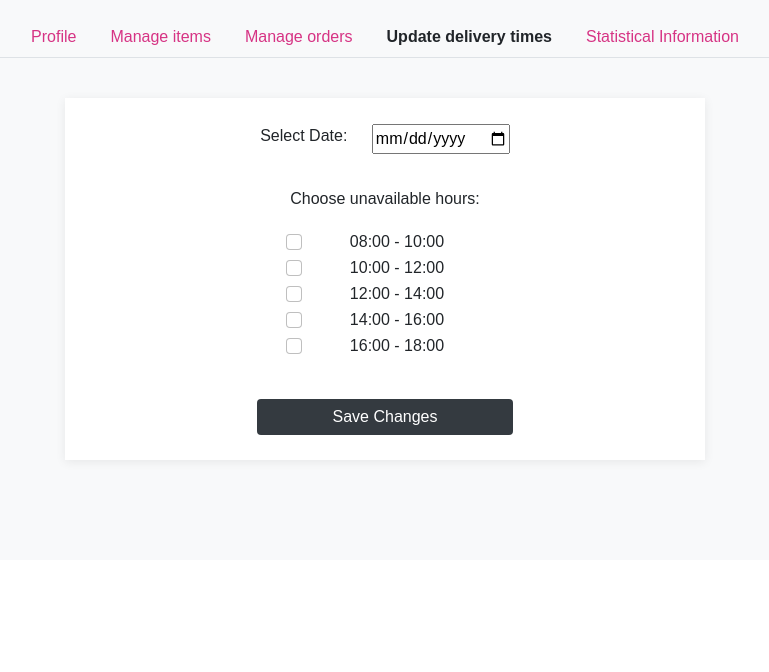
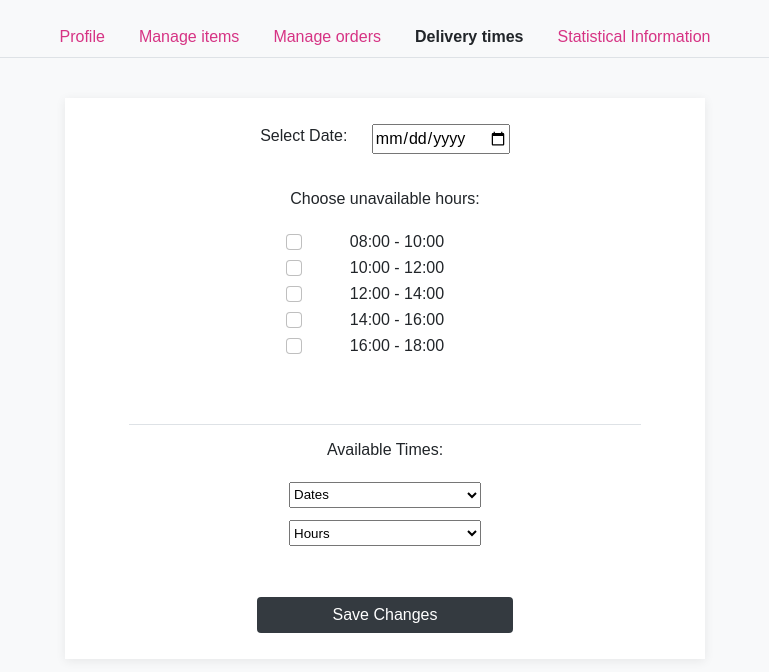
Before and after one commit to sharon-v/WebDevelopmentProject, a website with bundled scripts: page src/components/manager-delivery-times.html in a window 1280 px wide. Shown: the part 122-794 px from the top of the page, without its empty margins (255-1024 px from the left). Built offline with nearby package versions, Linux system fonts and the light colour scheme; no server answers.

Commit message:
display delivery times ui

```diff
--- a/src/components/manager-delivery-times.html
+++ b/src/components/manager-delivery-times.html
@@ -1,4 +1,5 @@
 <html>
+
 <head>
   <meta charset="utf-8" />
   <meta name="viewport" content="width=device-width, initial-scale=1.0, shrink-to-fit=no" />
@@ -14,58 +15,37 @@
       <div class="container" style="text-align: center">
         <div class="block-heading">
           <h1 style="font-size: calc(1.325rem + 0.9vw)">Manager Zone</h1>
-            <ul
-              class="nav nav-tabs d-lg-flex flex-row justify-content-lg-center align-items-lg-center"
-            >
+          <ul class="nav nav-tabs d-lg-flex flex-row justify-content-lg-center align-items-lg-center">
             <li class="nav-item">
               <a class="nav-link" href="profile.html" style="color: var(--bs-pink)">Profile</a>
             </li>
             <li class="nav-item">
-                <a class="nav-link" href="manager-manage-items.html" style="color: var(--bs-pink)"
-                  >Manage items</a
-                >
+              <a class="nav-link" href="manager-manage-items.html" style="color: var(--bs-pink)">Manage items</a>
             </li>
             <li class="nav-item">
-                <a class="nav-link" href="manager-manage-orders.html" style="color: var(--bs-pink)"
-                  >Manage orders</a
-                >
+              <a class="nav-link" href="manager-manage-orders.html" style="color: var(--bs-pink)">Manage orders</a>
             </li>
             <li class="nav-item">
-                <a
-                  class="nav-link"
-                  href="manager-delivery-times.html"
-                  style="font-weight: bold; color: var(--bs-dark)"
-                  >Update delivery times</a
-                >
+              <a class="nav-link" href="manager-delivery-times.html"
+                style="font-weight: bold; color: var(--bs-dark)">Delivery times</a>
             </li>
             <li class="nav-item">
-                <a class="nav-link" href="manager-statistics.html" style="color: var(--bs-pink)"
-                  >Statistical Information</a
-                >
+              <a class="nav-link" href="manager-statistics.html" style="color: var(--bs-pink)">Statistical
+                Information</a>
             </li>
-              <li class="nav-item"></li>
-              <li class="nav-item"></li>
-              <li class="nav-item"></li>
-              <li class="nav-item"></li>
           </ul>
         </div>
-          <div
-            class="align-content-center mx-auto content"
-            style="width: 50vw; padding-bottom: 2vw; padding-top: 2vw"
-          >
+        <div class="align-content-center mx-auto content" style="width: 50vw; padding-bottom: 2vw; padding-top: 2vw">
           <div class="row">
             <div class="col d-lg-flex justify-content-lg-center">
-                <span>Select Date: </span
-                ><input id="selectedDate" type="date" style="margin-left: 20px" name="update_times_date" />
+              <span>Select Date: </span><input id="selectedDate" type="date" style="margin-left: 20px"
+                name="update_times_date" />
             </div>
           </div>
           <div class="row d-lg-flex my-auto justify-content-lg-center">
             <div class="col">
-                <label
-                  class="col-form-label text-center d-lg-flex justify-content-lg-center"
-                  style="margin-top: 2vw"
-                  >Choose unavailable hours:</label
-                >
+              <label class="col-form-label text-center d-lg-flex justify-content-lg-center"
+                style="margin-top: 2vw">Choose unavailable hours:</label>
             </div>
           </div>
           <div class="row d-lg-flex my-auto justify-content-lg-center" style="margin-top: 1vw">
@@ -76,46 +56,66 @@
               </div>
               <div class="form-check">
                 <input id="hourCheckBok" class="form-check-input" type="checkbox" />
-                  <label id="hourString" class="form-check-label"
-                    for="formCheck-7"
-                    >10:00 - 12:00</label
-                  >
+                <label id="hourString" class="form-check-label" for="formCheck-7">10:00 - 12:00</label>
               </div>
               <div class="form-check">
                 <input id="hourCheckBok" class="form-check-input" type="checkbox" /><label id="hourString"
-                    class="form-check-label"
-                    for="formCheck-8"
-                    >12:00 - 14:00</label
-                  >
+                  class="form-check-label" for="formCheck-8">12:00 - 14:00</label>
               </div>
               <div class="form-check">
                 <input id="hourCheckBok" class="form-check-input" type="checkbox" /><label id="hourString"
-                    class="form-check-label"
-                    for="formCheck-9"
-                    >14:00 - 16:00</label
-                  >
+                  class="form-check-label" for="formCheck-9">14:00 - 16:00</label>
               </div>
               <div class="form-check">
                 <input id="hourCheckBok" class="form-check-input" type="checkbox" /><label id="hourString"
-                    class="form-check-label"
-                    for="formCheck-10"
-                    >16:00 - 18:00</label
-                  >
+                  class="form-check-label" for="formCheck-10">16:00 - 18:00</label>
+              </div>
+            </div>
+            <!-- <div>
+                <select style="color: red;" id="dateSelect" class="form-select" style="margin: 3px"
+                  onChange="this.style.color='black';">
+                  <option style="color: black;" value="0" selected>Choose date *</option>
+                </select><select style="color: red;" id="hourSelect" class="form-select" style="margin: 3px"
+                  onChange="this.style.color='black';">
+                  <option style="color: black;" value="0" selected>Choose hours *</option>
+                </select>
+              </div> -->
+            <div class="col d-lg-flex justify-content-lg-center align-items-lg-center" style="padding-top: 2vw">
+              <label class="col-form-label text-center d-lg-flex justify-content-lg-center" style="
+                    margin-top: 3vw;
+                    margin-bottom: 1vw;
+                    padding-top: 1vw;
+
+                    width: 40vw;
+                    border-top: 1px solid var(--bs-gray-300);
+                  ">Available Times:</label>
+            </div>
+            <div class="col text-center">
+              <div class="col text-center" style="padding-bottom: 1vw">
+                <select style="width: 15vw; height: 2vw" id="dateSelect" class="form-select" style="margin: 3px"
+                  onChange="this.style.color='black';">
+                  <option style="width: 15vw; height: 2vw" value="0" selected>Dates</option>
+                </select>
+              </div>
+              <div class="col text-center" style="padding-bottom: 1vw">
+                <select style="width: 15vw; height: 2vw" id="hourSelect" class="form-select" style="margin: 3px"
+                  onChange="this.style.color='black';">
+                  <option value="0" selected>Hours</option>
+                  <option disabled value="1">1</option>
+                </select>
               </div>
             </div>
           </div>
-            <button id = "saveChanges"
+          <button id="saveChanges"
             class="btn btn-primary text-center d-inline-flex d-lg-flex align-self-center mx-auto justify-content-lg-center"
-              type="button"
-              style="
+            type="button" style="
                 color: var(--bs-white);
                 background: var(--bs-gray-800);
                 margin-top: 3vw;
                 border-style: hidden;
                 border-color: var(--bs-pink);
                 width: 20vw;
-              "
-            >
+              ">
             Save Changes
           </button>
         </div>
@@ -128,6 +128,6 @@
   <script src="https://www.gstatic.com/firebasejs/8.10.1/firebase-auth.js"></script>
   <script src="https://www.gstatic.com/firebasejs/8.10.1/firebase-storage.js"></script>
   <script type="module" src="../components/manager-delivery-times.js"></script>
+</body>
 
-  </body>
 </html>
```
Lines whose indentation alone changed are shown as unchanged.
